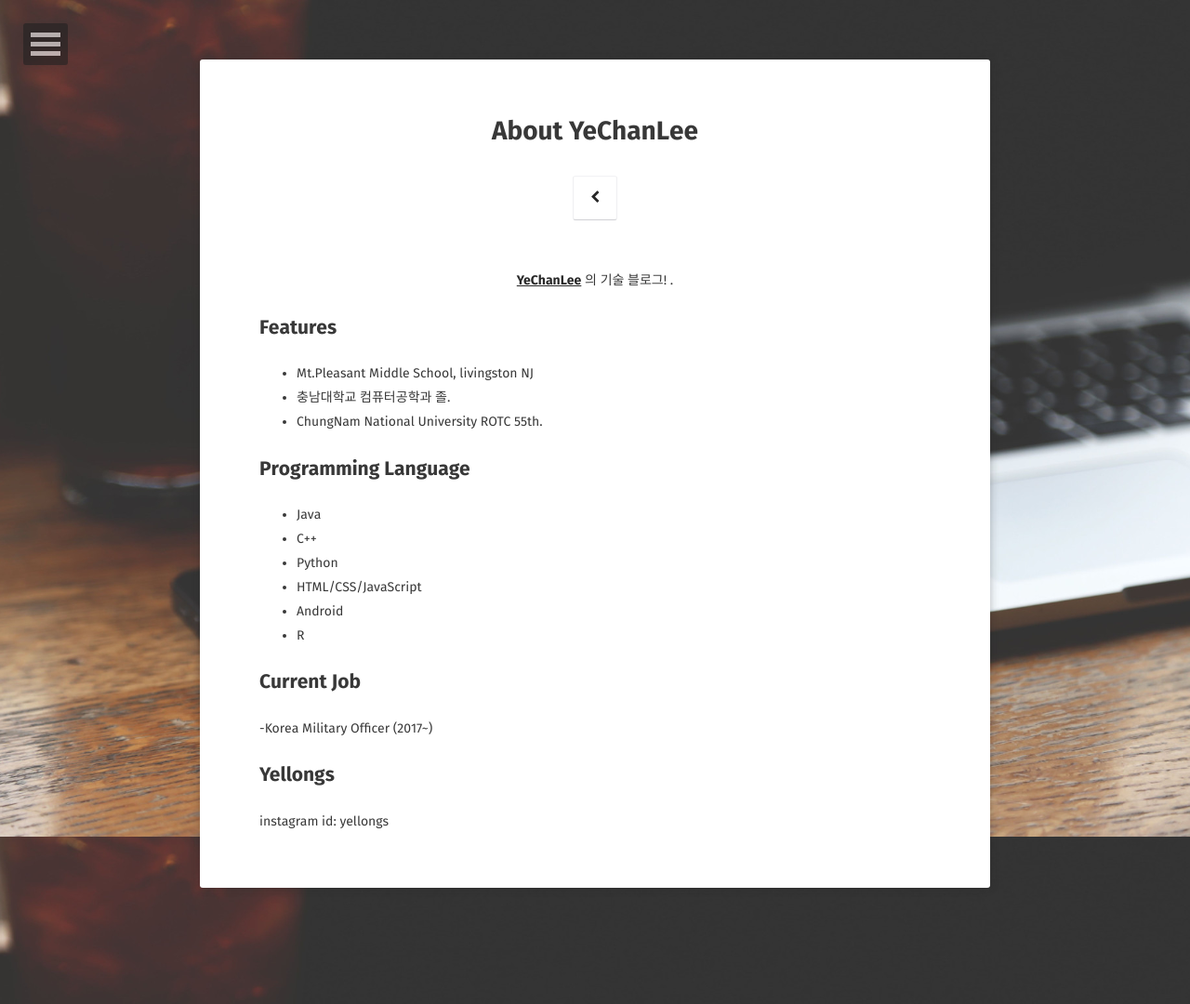
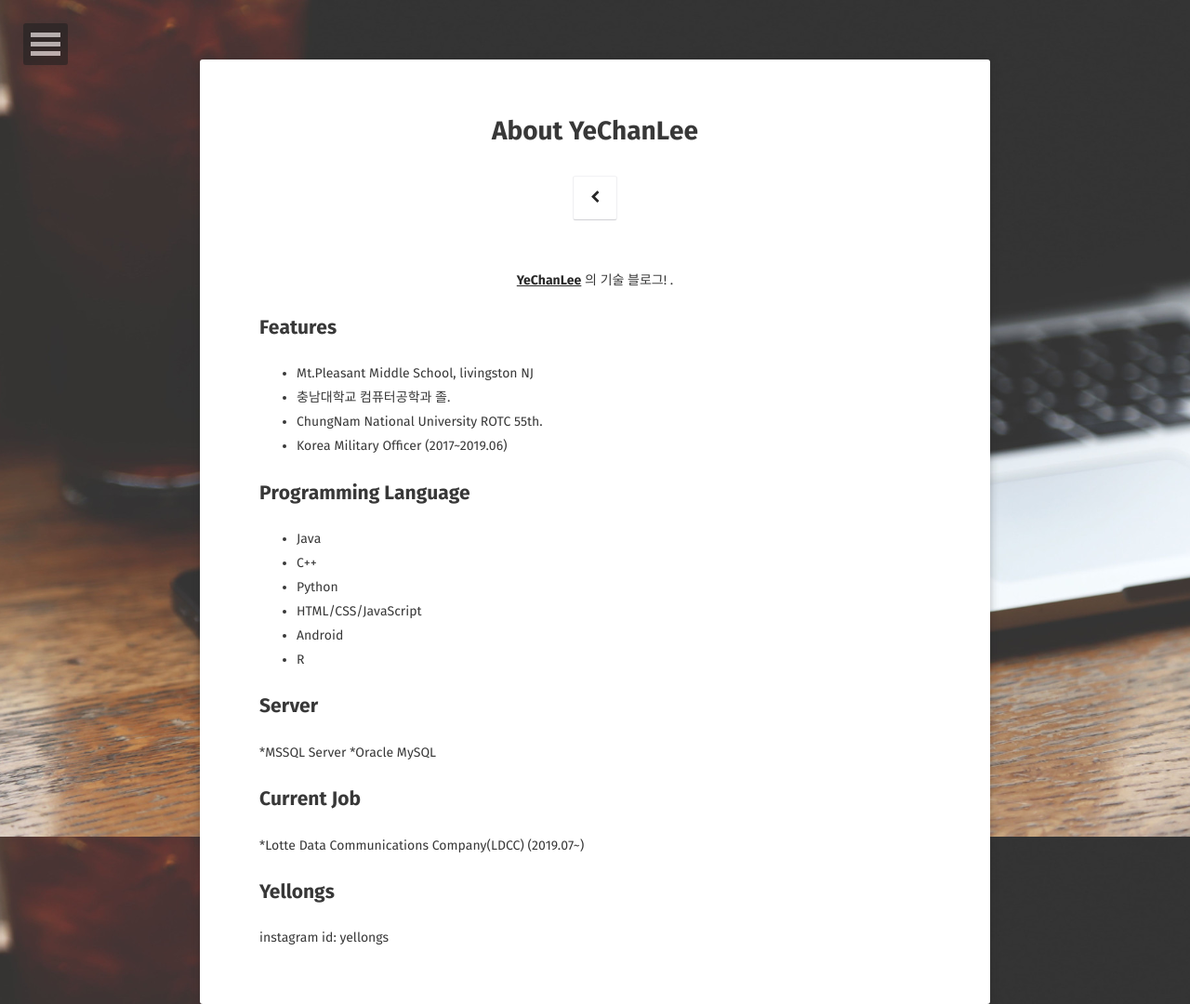
Before and after one commit to yechanlee/yechanlee.github.io-saved-, a Jekyll site: the page built from about/index.md, in a window 1280 px wide. Shown: the whole page at 93% size. Built offline with Jekyll 4.4.1, drawn with Linux system fonts in a browser that asks for light colours; some web fonts are replaced.

Commit message:
commit 200131

```diff
--- a/_config.yml
+++ b/_config.yml
@@ -1,6 +1,6 @@
 # Site
 title:               yellong's blog
-bio:                'Lotte Data Communications Company Software Engineer '
+bio:                '롯데정보통신 / CNU CSE '
 description:        "이예찬의 기술블로그 입니다."
 reading_time:       true
 words_per_minute:   200
--- a/about/index.md
+++ b/about/index.md
@@ -12,7 +12,7 @@ comments: false
 * Mt.Pleasant Middle School, livingston NJ
 * 충남대학교 컴퓨터공학과 졸.
 * ChungNam National University ROTC 55th.
-
+* Korea Military Officer (2017~2019.06)
 
 ## Programming Language
 * Java
@@ -22,9 +22,12 @@ comments: false
 * Android
 * R
 
+## Server
+*MSSQL Server
+*Oracle MySQL
+
 ## Current Job
--Korea Military Officer (2017~)
+*Lotte Data Communications Company(LDCC) (2019.07~)
 
 ## Yellongs
-
 instagram id: yellongs
```
